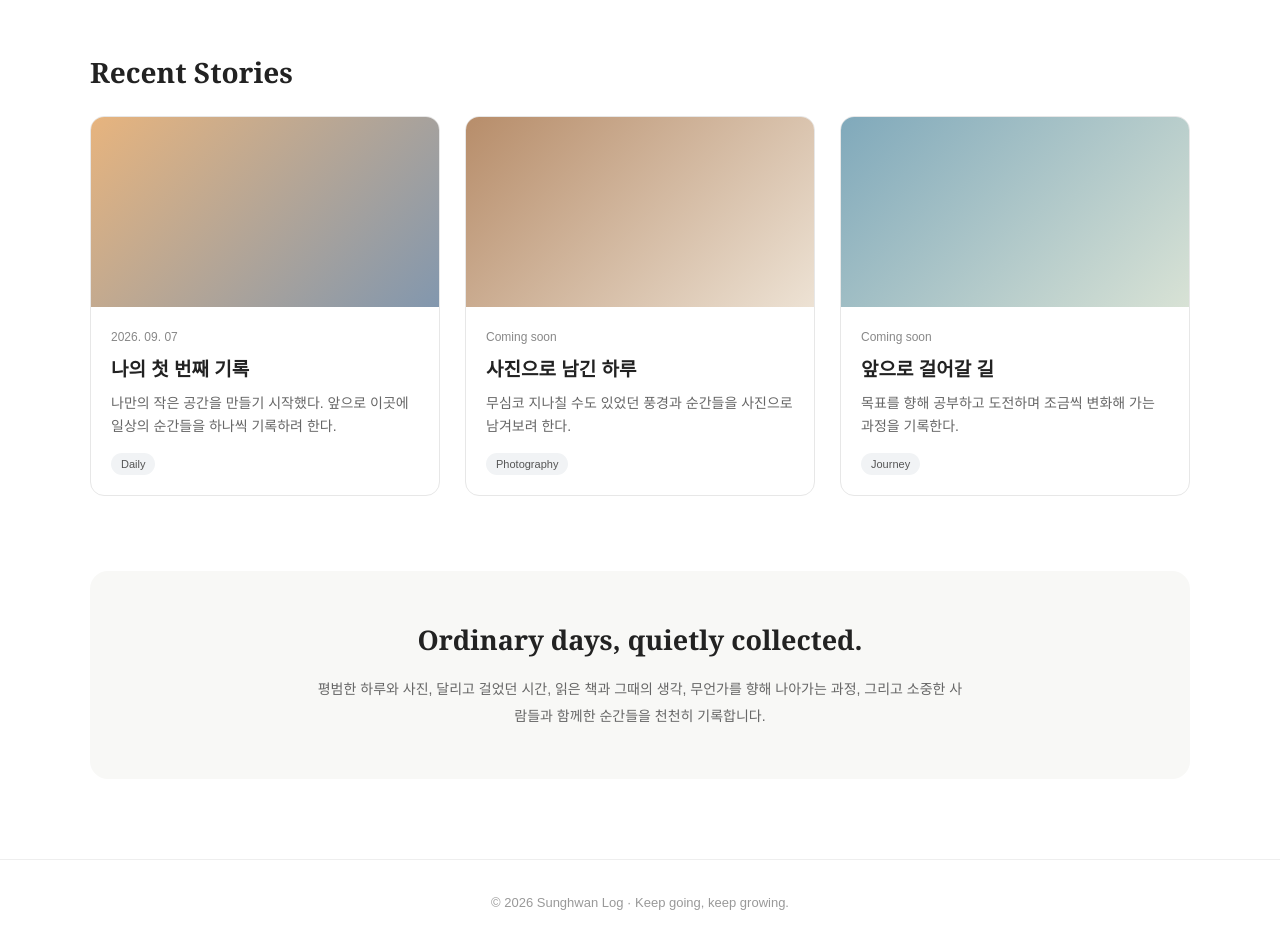
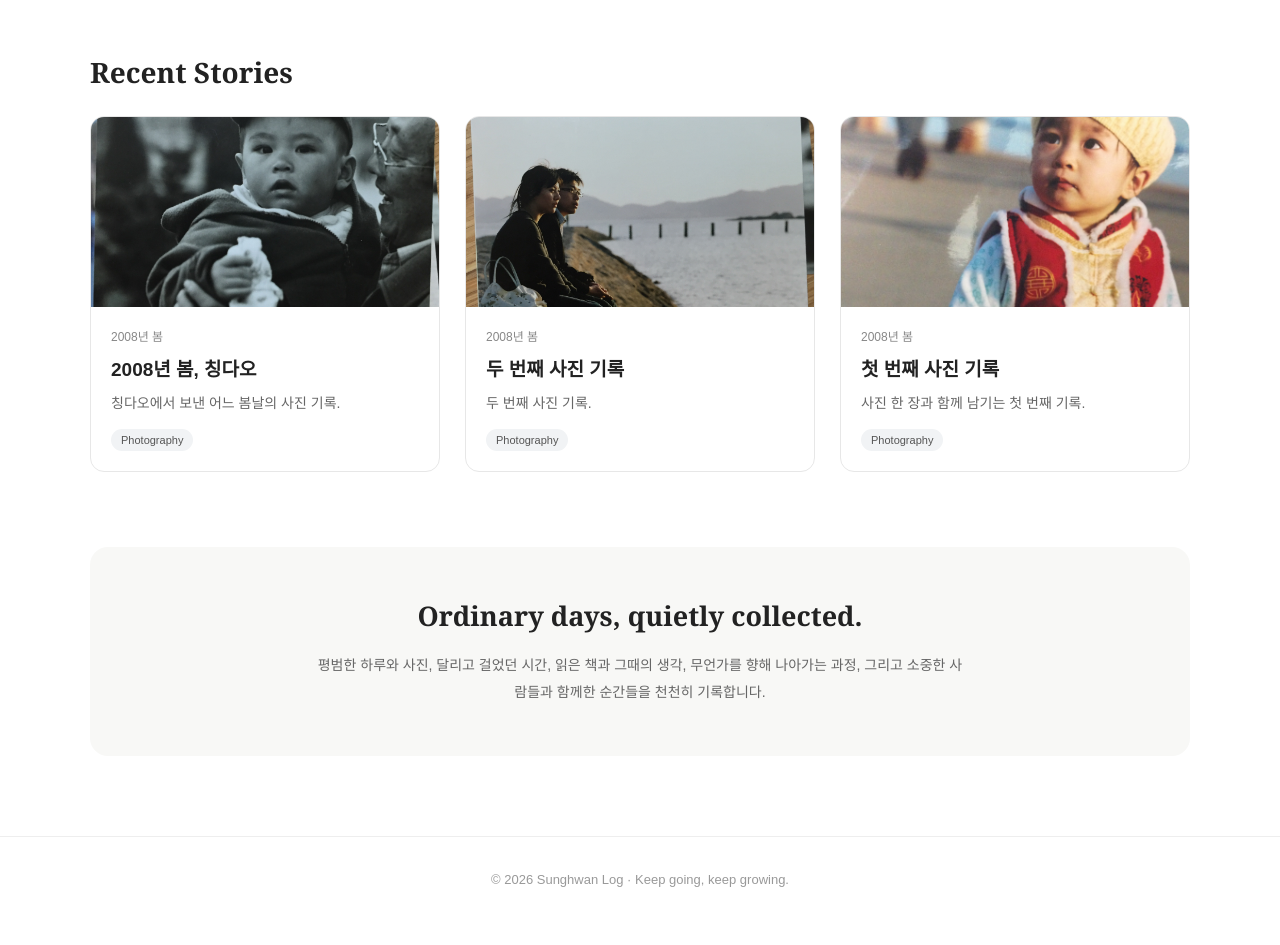
Before and after one commit to sunghwanlog/sunghwanlog.github.io, a Jekyll site: the page built from index.html, in a window 1280 px wide. Shown: the part 558-1503 px from the top of the page. Built offline with Jekyll 4.4.1, drawn with Linux system fonts in a browser that asks for light colours; after the commit the page ends 1480 px from its top, so only the background shows below that.

Commit message:
Update index.html

```diff
--- a/index.html
+++ b/index.html
@@ -1,3 +1,5 @@
+---
+---
 <!DOCTYPE html>
 <html lang="ko">
 
@@ -98,7 +100,7 @@
           rgba(0, 0, 0, 0.10),
           rgba(0, 0, 0, 0.45)
         ),
-    url("images/hero.jpg");
+        url("{{ '/images/hero.jpg' | relative_url }}");
 
       background-size: cover;
       background-position: center 70%;
@@ -106,7 +108,9 @@
 
       display: flex;
       align-items: flex-end;
-  padding: 45px 45px 30px 45px; /* 15px 아래로 */
+
+      padding: 45px 45px 30px 45px;
+
       color: white;
     }
 
@@ -153,7 +157,19 @@
       gap: 25px;
     }
 
+
+    /* 카드 전체를 클릭 가능하게 */
+
+    .post-link {
+      display: block;
+      text-decoration: none;
+      color: inherit;
+    }
+
+
     .card {
+      height: 100%;
+
       border: 1px solid #e7e7e7;
       border-radius: 14px;
 
@@ -174,45 +190,123 @@
         rgba(0, 0, 0, 0.08);
     }
 
-    .card-image {
+
+    /* =========================
+       실제 대표 이미지
+    ========================= */
+
+    .card-image-real {
+      width: 100%;
       height: 190px;
-      background: #eeeeee;
+
+      object-fit: cover;
+      display: block;
+
+      transition: transform 0.4s ease;
+    }
+
+    .card:hover .card-image-real {
+      transform: scale(1.03);
     }
 
 
-    /* 임시 이미지 색상
-       나중에 직접 찍은 사진으로 교체합니다.
-    */
+    /* =========================
+       사진이 없는 글
+    ========================= */
 
-    .image-one {
+    .card-placeholder {
+      width: 100%;
+      height: 190px;
+    }
+
+
+    /* Daily */
+
+    .placeholder-daily {
       background:
         linear-gradient(
           135deg,
-          #e7b47e,
-          #8297ae
-        );
-    }
-
-    .image-two {
-      background:
-        linear-gradient(
-          135deg,
-          #b78d6a,
-          #ede2d4
-        );
-    }
-
-    .image-three {
-      background:
-        linear-gradient(
-          135deg,
-          #80a9bb,
-          #d8e2d5
+          #eee2d3,
+          #f7f4ef
         );
     }
 
 
-    /* 카드 내용 */
+    /* Running */
+
+    .placeholder-running {
+      background:
+        linear-gradient(
+          135deg,
+          #dbe8df,
+          #eef3ed
+        );
+    }
+
+
+    /* Reading */
+
+    .placeholder-reading {
+      background:
+        linear-gradient(
+          135deg,
+          #ddd4ca,
+          #f0ebe6
+        );
+    }
+
+
+    /* Journey */
+
+    .placeholder-journey {
+      background:
+        linear-gradient(
+          135deg,
+          #d9e7ed,
+          #eef4f5
+        );
+    }
+
+
+    /* Moments */
+
+    .placeholder-moments {
+      background:
+        linear-gradient(
+          135deg,
+          #f0dfd4,
+          #f6f0eb
+        );
+    }
+
+
+    /* Photography */
+
+    .placeholder-photography {
+      background:
+        linear-gradient(
+          135deg,
+          #e3e8eb,
+          #f4f5f5
+        );
+    }
+
+
+    /* 기타 카테고리 */
+
+    .placeholder-default {
+      background:
+        linear-gradient(
+          135deg,
+          #eeeeee,
+          #f7f7f7
+        );
+    }
+
+
+    /* =========================
+       카드 내용
+    ========================= */
 
     .card-content {
       padding: 20px;
@@ -405,21 +499,27 @@
     <nav>
 
       <div class="logo">
-        <a href="#">
+
+        <a href="{{ '/' | relative_url }}">
           Sunghwan Log
         </a>
+
       </div>
 
 
       <div class="menu">
 
-<a href="index.html">Home</a>
+        <a href="{{ '/' | relative_url }}">
+          Home
+        </a>
 
         <a href="#">
           Daily
         </a>
 
-<a href="photography.html">Photography</a>
+        <a href="{{ '/photography.html' | relative_url }}">
+          Photography
+        </a>
 
         <a href="#">
           Running
@@ -492,100 +594,176 @@
   <section class="posts">
 
 
-    <!-- 첫 번째 기록 -->
+    <!--
+      _posts 폴더에 있는 글 가운데
+      최신 글 3개를 자동으로 불러옵니다.
+    -->
+
+    {% for post in site.posts limit:3 %}
+
+
+      <!-- 카드 클릭 시 해당 게시물로 이동 -->
+
+      <a
+        class="post-link"
+        href="{{ post.url | relative_url }}"
+      >
+
 
         <article class="card">
 
-      <div class="card-image image-one">
+
+          <!-- =========================
+               대표 이미지
+          ========================= -->
+
+          {% if post.image %}
+
+
+            <!-- 이미지가 있는 게시물 -->
+
+            <img
+              class="card-image-real"
+              src="{{ post.image | relative_url }}"
+              alt="{{ post.title }}"
+            >
+
+
+          {% else %}
+
+
+            <!-- =========================
+                 이미지가 없는 게시물
+            ========================= -->
+
+
+            {% if post.category == "daily" %}
+
+              <div
+                class="card-placeholder placeholder-daily">
               </div>
+
+
+            {% elsif post.category == "running" %}
+
+              <div
+                class="card-placeholder placeholder-running">
+              </div>
+
+
+            {% elsif post.category == "reading" %}
+
+              <div
+                class="card-placeholder placeholder-reading">
+              </div>
+
+
+            {% elsif post.category == "journey" %}
+
+              <div
+                class="card-placeholder placeholder-journey">
+              </div>
+
+
+            {% elsif post.category == "moments" %}
+
+              <div
+                class="card-placeholder placeholder-moments">
+              </div>
+
+
+            {% elsif post.category == "photography" %}
+
+              <div
+                class="card-placeholder placeholder-photography">
+              </div>
+
+
+            {% else %}
+
+              <div
+                class="card-placeholder placeholder-default">
+              </div>
+
+
+            {% endif %}
+
+
+          {% endif %}
+
+
+
+          <!-- =========================
+               카드 텍스트
+          ========================= -->
 
           <div class="card-content">
 
+
+            <!--
+              Photography는 촬영 시점을 우선 표시합니다.
+
+              예:
+              2008년 봄
+
+              다른 카테고리는 게시 날짜를 표시합니다.
+            -->
+
+            {% if post.category == "photography"
+              and post.shooting_date
+              and post.shooting_date != "" %}
+
+
               <span class="date">
-          2026. 09. 07
+                {{ post.shooting_date }}
               </span>
 
+
+            {% else %}
+
+
+              <span class="date">
+                {{ post.date | date: "%Y. %m. %d" }}
+              </span>
+
+
+            {% endif %}
+
+
+
+            <!-- 제목 -->
+
             <h3>
-          나의 첫 번째 기록
+              {{ post.title }}
             </h3>
 
+
+
+            <!-- 카드 설명 -->
+
             <p>
-          나만의 작은 공간을 만들기 시작했다.
-          앞으로 이곳에 일상의 순간들을
-          하나씩 기록하려 한다.
+              {{ post.description }}
             </p>
 
+
+
+            <!-- 카테고리 -->
+
             <span class="category">
-          Daily
+              {{ post.category | capitalize }}
             </span>
 
+
           </div>
+
 
         </article>
 
 
-
-    <!-- 두 번째 기록 -->
-
-    <article class="card">
-
-      <div class="card-image image-two">
-      </div>
-
-      <div class="card-content">
-
-        <span class="date">
-          Coming soon
-        </span>
-
-        <h3>
-          사진으로 남긴 하루
-        </h3>
-
-        <p>
-          무심코 지나칠 수도 있었던 풍경과
-          순간들을 사진으로 남겨보려 한다.
-        </p>
-
-        <span class="category">
-          Photography
-        </span>
-
-      </div>
-
-    </article>
+      </a>
 
 
-
-    <!-- 세 번째 기록 -->
-
-    <article class="card">
-
-      <div class="card-image image-three">
-      </div>
-
-      <div class="card-content">
-
-        <span class="date">
-          Coming soon
-        </span>
-
-        <h3>
-          앞으로 걸어갈 길
-        </h3>
-
-        <p>
-          목표를 향해 공부하고 도전하며
-          조금씩 변화해 가는 과정을 기록한다.
-        </p>
-
-        <span class="category">
-          Journey
-        </span>
-
-      </div>
-
-    </article>
+    {% endfor %}
 
 
   </section>
```
Also changed, not shown: other parts of index.html (+3 -1 lines). Lines whose indentation alone changed are shown as unchanged.
